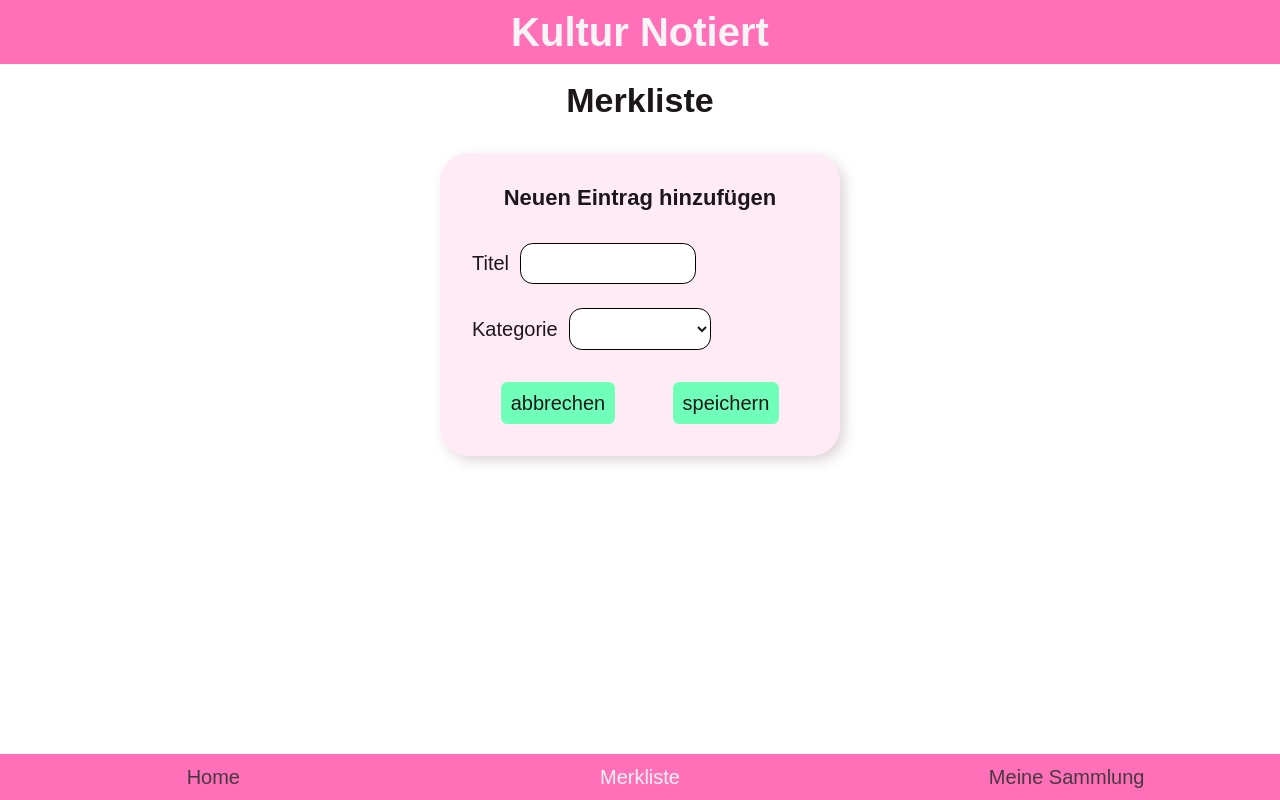
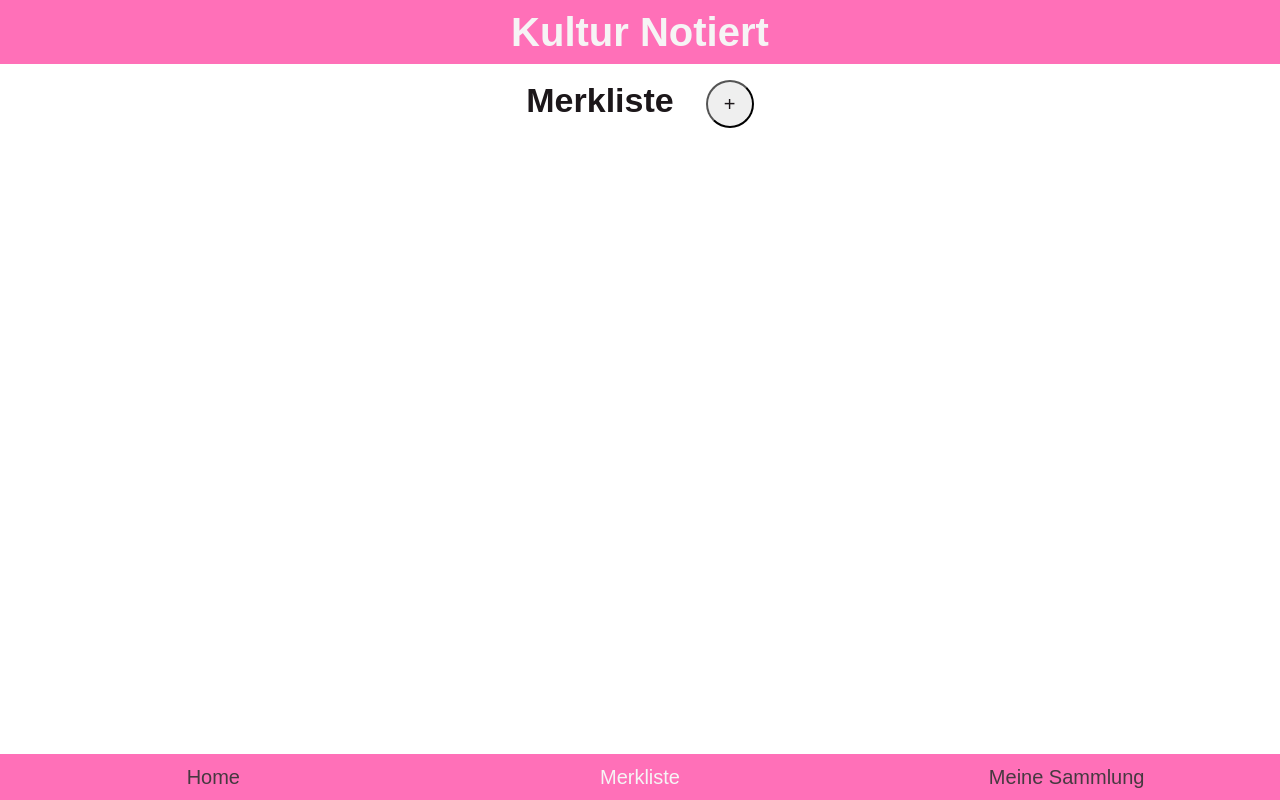
Before and after one commit to felixcanditt/kultur-notiert-vercel, a React (Create React App) app in the folder client/: page /watchlist in a window 1280 px wide. Built offline with nearby package versions, Linux system fonts and the light colour scheme.

Commit message:
first version of modal

```diff
--- a/client/src/GlobalStyle.js
+++ b/client/src/GlobalStyle.js
@@ -35,7 +35,7 @@ textarea,
 button {
   font-size: 1.25rem;
   font-family: sans-serif;
-  color: var(--grey-darkest)
+  color: var(--grey-darkest);
 }
 
 body {
@@ -63,6 +63,12 @@ h3 {
   font-size: 1.375rem;
 }
 
+input,
+select,
+textarea {
+  border: 0.06rem var(--grey-darkest) solid;
+}
+
 ul {
   list-style: none;
 }
--- a/client/src/components/Footer.js
+++ b/client/src/components/Footer.js
@@ -27,6 +27,7 @@ const FooterStyled = styled.footer`
   bottom: 0;
   left: 0;
   right: 0;
+  z-index: 1000;
 `;
 
 const Nav = styled.nav`
--- a/client/src/components/WatchlistCard.js
+++ b/client/src/components/WatchlistCard.js
@@ -8,8 +8,13 @@ export default function WatchlistCard({
   item,
   onCheckItem,
   onSetItemToBeEdited,
+  onSetFormOnScreen,
   onRemoveFromWatchlist
 }) {
+  function handleClickOnEdit(clickedItem) {
+    onSetItemToBeEdited(clickedItem);
+    onSetFormOnScreen(true);
+  }
   return (
     <Card>
       {item.title ? <h4>{item.title}</h4> : <h4>Ohne Titel</h4>}
@@ -18,15 +23,15 @@ export default function WatchlistCard({
         <button onClick={() => onCheckItem(item)}>
           {displayButtonText(item.category)}
         </button>
-        <button onClick={() => onSetItemToBeEdited(item)}>bearbeiten</button>
+        <button onClick={() => handleClickOnEdit(item)}>bearbeiten</button>
         <button onClick={() => onRemoveFromWatchlist(item)}>löschen</button>
-      </Buttons>{' '}
+      </Buttons>
     </Card>
   );
 }
 
 const Card = styled.article`
-  width: 20rem;
+  width: 85vw;
   box-shadow: 0.3rem 0.3rem 0.8rem var(--grey-light);
   border-radius: 1.8rem;
   padding: 2rem;
--- a/client/src/components/WatchlistCards.js
+++ b/client/src/components/WatchlistCards.js
@@ -5,6 +5,7 @@ import WatchlistCard from './WatchlistCard';
 export default function WatchlistCards({
   watchlist,
   onSetItemToBeEdited,
+  onSetFormOnScreen,
   onRemoveFromWatchlist,
   onCheckItem
 }) {
@@ -14,9 +15,10 @@ export default function WatchlistCards({
         <WatchlistCard
           key={item.id}
           item={item}
-          onCheckItem={onCheckItem}
           onSetItemToBeEdited={onSetItemToBeEdited}
           onRemoveFromWatchlist={onRemoveFromWatchlist}
+          onCheckItem={onCheckItem}
+          onSetFormOnScreen={onSetFormOnScreen}
         />
       ))}
     </Grid>
--- a/client/src/components/WatchlistForm.js
+++ b/client/src/components/WatchlistForm.js
@@ -5,6 +5,7 @@ import { v4 as uuidv4 } from 'uuid';
 import WatchlistFormOptions from './WatchlistFormOptions';
 
 export default function WatchlistForm({
+  onSetFormOnScreen,
   onAddToWatchlist,
   itemToBeEdited,
   onSetItemToBeEdited,
@@ -55,18 +56,37 @@ export default function WatchlistForm({
       ? onEditWatchlist(formItem)
       : onAddToWatchlist({ ...formItem, id: uuidv4() });
     setFormItem(initialFormItem);
+    onSetFormOnScreen(false);
   }
 
-  function handleFormCancelation() {
+  function handleFormCancelation(event) {
+    event.preventDefault();
+    if (itemToBeEdited) {
+      onSetItemToBeEdited();
+    }
+    setFormItem(initialFormItem);
+    onSetFormOnScreen(false);
+  }
+
+  function handleFormReset() {
     if (itemToBeEdited) {
       onSetItemToBeEdited();
     }
     setFormItem(initialFormItem);
   }
 
+  function handleKeyDown(event) {
+    if (event.key === 'Enter') {
+      handleFormSubmission(event);
+    }
+  }
+
   return (
-    <Form onSubmit={handleFormSubmission}>
-      <h3>Neuen Eintrag hinzufügen</h3>
+    <Form onKeyDown={handleKeyDown} onSubmit={handleFormSubmission}>
+      <button onClick={handleFormCancelation}>x</button>
+      <h3>
+        {itemToBeEdited ? 'Eintrag bearbeiten' : 'Neuen Eintrag hinzufügen'}
+      </h3>
 
       <label>
         <span>Titel</span>
@@ -101,8 +121,8 @@ export default function WatchlistForm({
       />
 
       <Buttons>
-        <button type="reset" onClick={handleFormCancelation}>
-          abbrechen
+        <button type="reset" onClick={handleFormReset}>
+          zurücksetzen
         </button>
         <button>speichern</button>
       </Buttons>
@@ -112,9 +132,9 @@ export default function WatchlistForm({
 
 const Form = styled.form`
   margin: 0 auto;
-  max-width: 25rem;
+  xwidth: 90vw;
 
-  box-shadow: 0.3rem 0.3rem 0.8rem var(--grey-light);
+  box-shadow: 0.3rem 0.3rem 0.8rem var(--grey);
   border-radius: 1.8rem;
 
   background-color: var(--primary-lightest);
@@ -123,6 +143,11 @@ const Form = styled.form`
 
   display: grid;
   gap: 1.5rem;
+
+  button {
+    justify-self: end;
+    margin-bottom: -1rem;
+  }
 
   h3 {
     margin-bottom: 0.5rem;
@@ -138,7 +163,6 @@ const Form = styled.form`
     border-radius: 0.8rem;
     background: white;
     padding: 0.5rem;
-    border: 0.06rem black solid;
   }
 
   input {
--- a/client/src/pages/Watchlist.js
+++ b/client/src/pages/Watchlist.js
@@ -1,3 +1,6 @@
+import { useState } from 'react';
+import styled from 'styled-components';
+
 import WatchlistForm from '../components/WatchlistForm';
 import WatchlistCards from '../components/WatchlistCards';
 
@@ -10,21 +13,58 @@ export default function Watchlist({
   onRemoveFromWatchlist,
   onCheckItem
 }) {
+  const [formOnScreen, setFormOnScreen] = useState(false);
+
   return (
     <main>
-      <h2>Merkliste</h2>
+      <Div>
+        <h2>Merkliste </h2>
+        <button onClick={() => setFormOnScreen(true)}>+</button>
+      </Div>
+
+      {formOnScreen && (
+        <FormWrapper>
           <WatchlistForm
+            onSetFormOnScreen={setFormOnScreen}
             onAddToWatchlist={onAddToWatchlist}
             itemToBeEdited={itemToBeEdited}
             onSetItemToBeEdited={onSetItemToBeEdited}
             onEditWatchlist={onEditWatchlist}
           />
+        </FormWrapper>
+      )}
       <WatchlistCards
         watchlist={watchlist}
         onSetItemToBeEdited={onSetItemToBeEdited}
+        onSetFormOnScreen={setFormOnScreen}
         onRemoveFromWatchlist={onRemoveFromWatchlist}
         onCheckItem={onCheckItem}
       />
     </main>
   );
 }
+
+const Div = styled.div`
+  display: flex;
+  justify-content: center;
+  gap: 2rem;
+
+  button {
+    height: 3rem;
+    width: 3rem;
+    border-radius: 50%;
+  }
+`;
+
+const FormWrapper = styled.div`
+  backdrop-filter: blur(0.6rem);
+  display: block;
+  position: fixed;
+  top: 0;
+  left: 0;
+  bottom: 0;
+  right: 0;
+  display: grid;
+  place-items: center;
+  z-index: 100;
+`;
```
Lines whose indentation alone changed are shown as unchanged.
